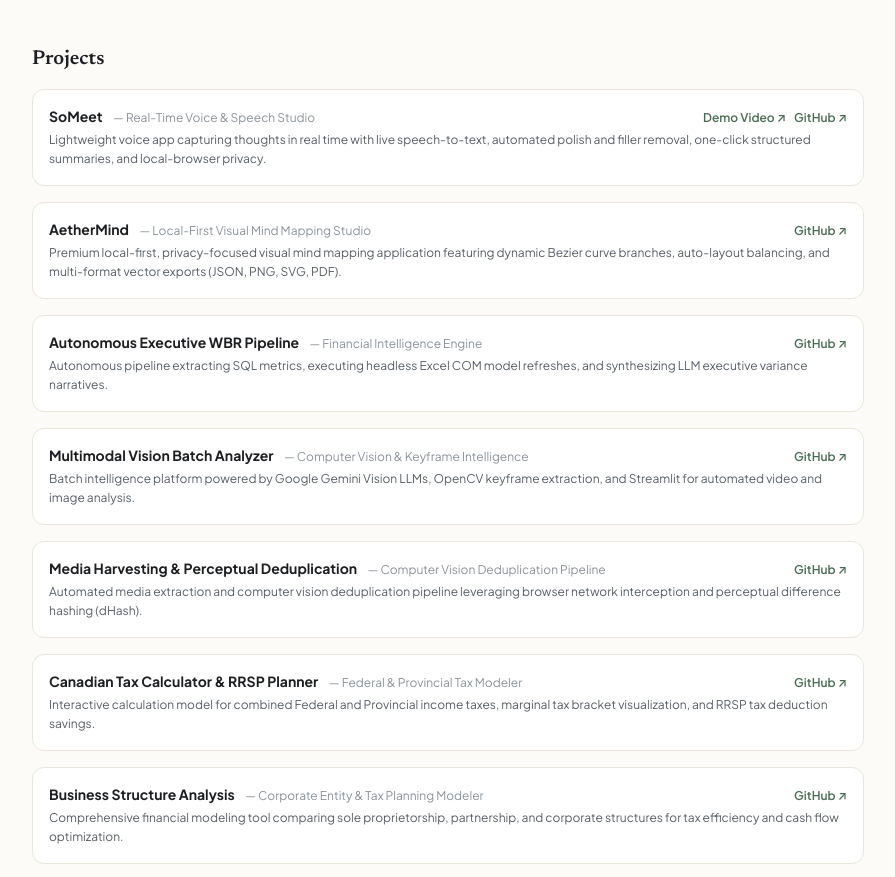
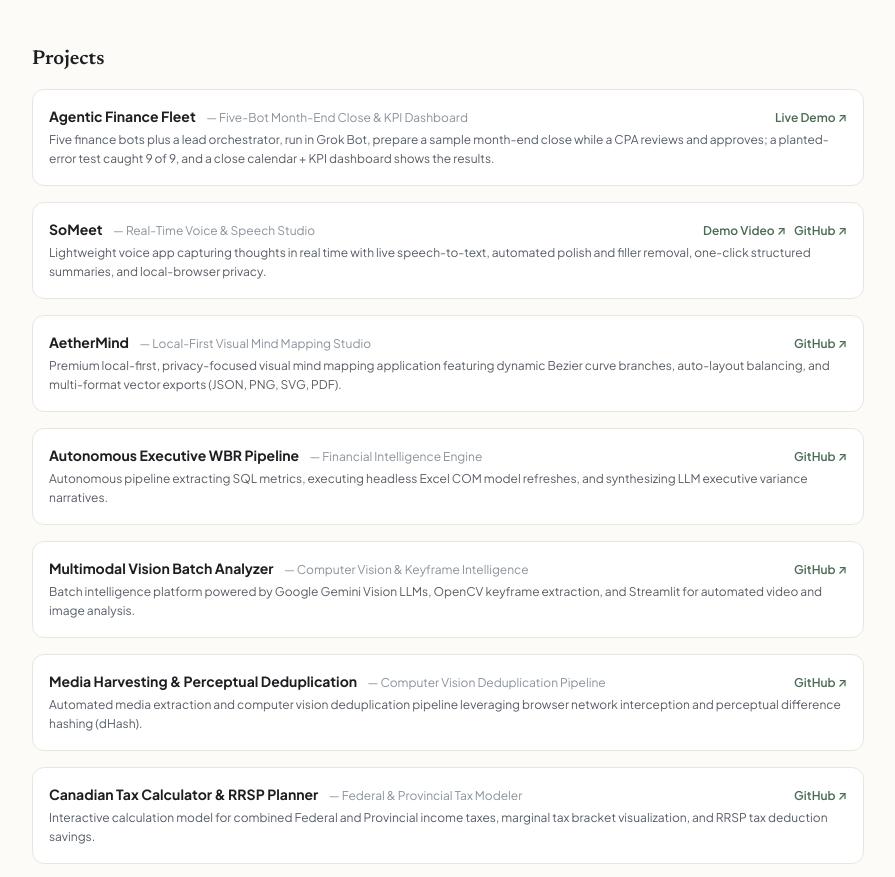
Before and after one commit to sophiexuxlx-source/sophie-portfolio, an Astro site: page / in a window 1280 px wide. Shown: the part 844-1721 px from the top of the page, without its empty margins (192-1087 px from the left). Built offline with nearby package versions, Linux system fonts and the light colour scheme; Astro itself is replaced by a stand-in of ours.

Commit message:
feat: add Agentic Finance Fleet as the first project (#1)
Place the live demo card ahead of SoMeet on the English and Chinese project lists, using the existing card data and link markup.

Co-authored-by: Cursor Agent <cursoragent@cursor.com>
Co-authored-by: Sophie Xu <sophiexuxlx-source@users.noreply.github.com>

```diff
--- a/src/pages/index.astro
+++ b/src/pages/index.astro
@@ -20,6 +20,14 @@ const workList = [
 ];
 
 const projects = [
+  {
+    title: 'Agentic Finance Fleet',
+    subtitle: 'Five-Bot Month-End Close & KPI Dashboard',
+    desc: 'Five finance bots plus a lead orchestrator, run in Grok Bot, prepare a sample month-end close while a CPA reviews and approves; a planted-error test caught 9 of 9, and a close calendar + KPI dashboard shows the results.',
+    links: [
+      { label: 'Live Demo', url: 'https://agentic-finance-fleet.vercel.app' },
+    ],
+  },
   {
     title: 'SoMeet',
     subtitle: 'Real-Time Voice & Speech Studio',
--- a/src/pages/zh.astro
+++ b/src/pages/zh.astro
@@ -20,6 +20,14 @@ const workList = [
 ];
 
 const projects = [
+  {
+    title: 'Agentic Finance Fleet',
+    subtitle: '五机器人月末结账与 KPI 看板',
+    desc: '五个财务机器人加一名主控编排器，在 Grok Bot 中运行，准备一份示例月末结账，由注册会计师审阅并批准；植入错误测试命中 9/9，结账日历与 KPI 看板展示结果。',
+    links: [
+      { label: '在线演示', url: 'https://agentic-finance-fleet.vercel.app' },
+    ],
+  },
   {
     title: 'SoMeet',
     subtitle: '实时语音记事与智能语音工作台',
```
